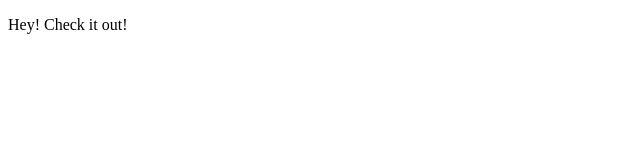
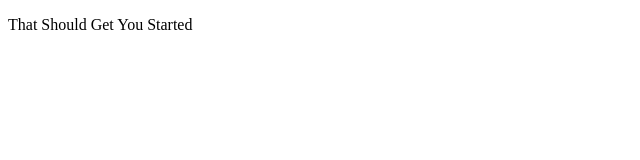
Before and after one commit to CoryNordschow/CoryNordschow.gethub.io, a plain HTML site: page index.html in a window 1280 px wide. Shown: the full height of the page, 0-640 px from the left. Drawn offline with Linux system fonts and the light colour scheme.

Commit message:
Final text

```diff
--- a/index.html
+++ b/index.html
@@ -6,6 +6,6 @@
   </head>
 
   <body>
-    <p>Hey! Check it out!</p>
+    <p>That Should Get You Started</p>
   </body>
 </html>
```
